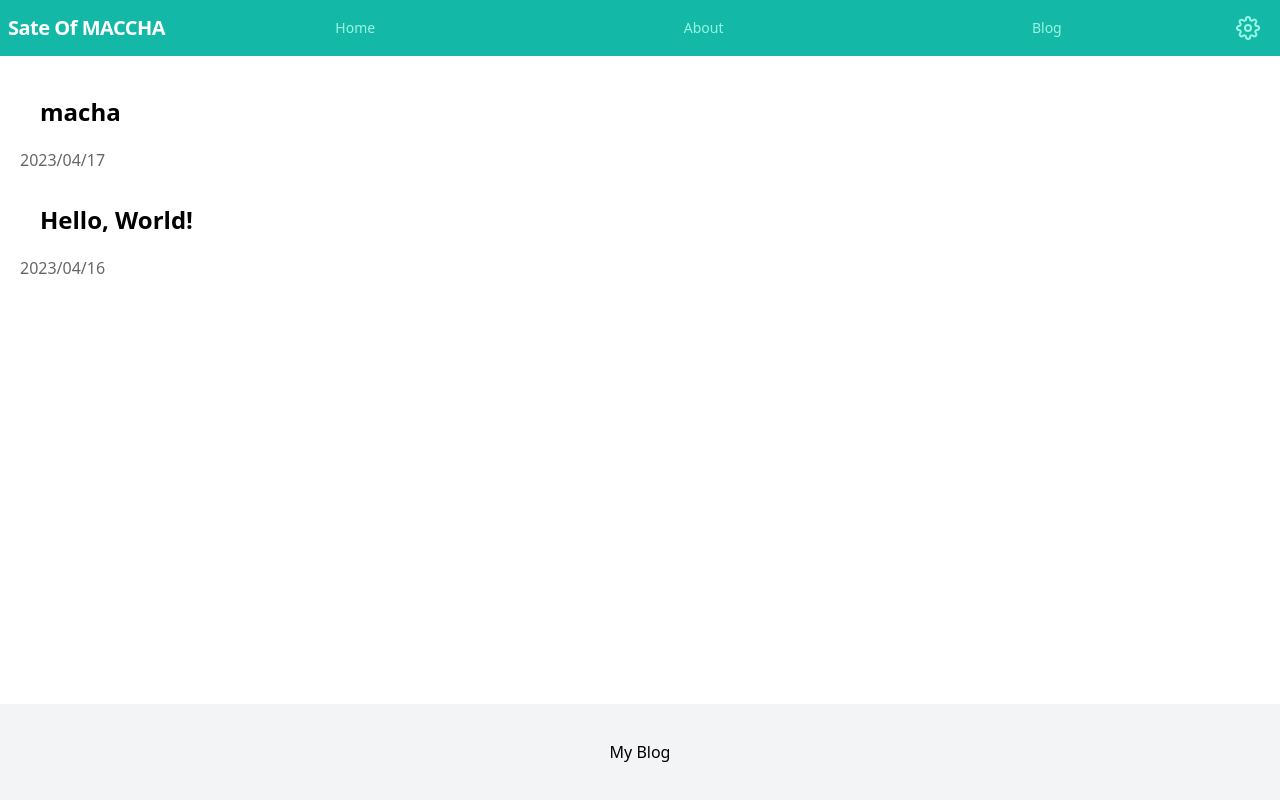
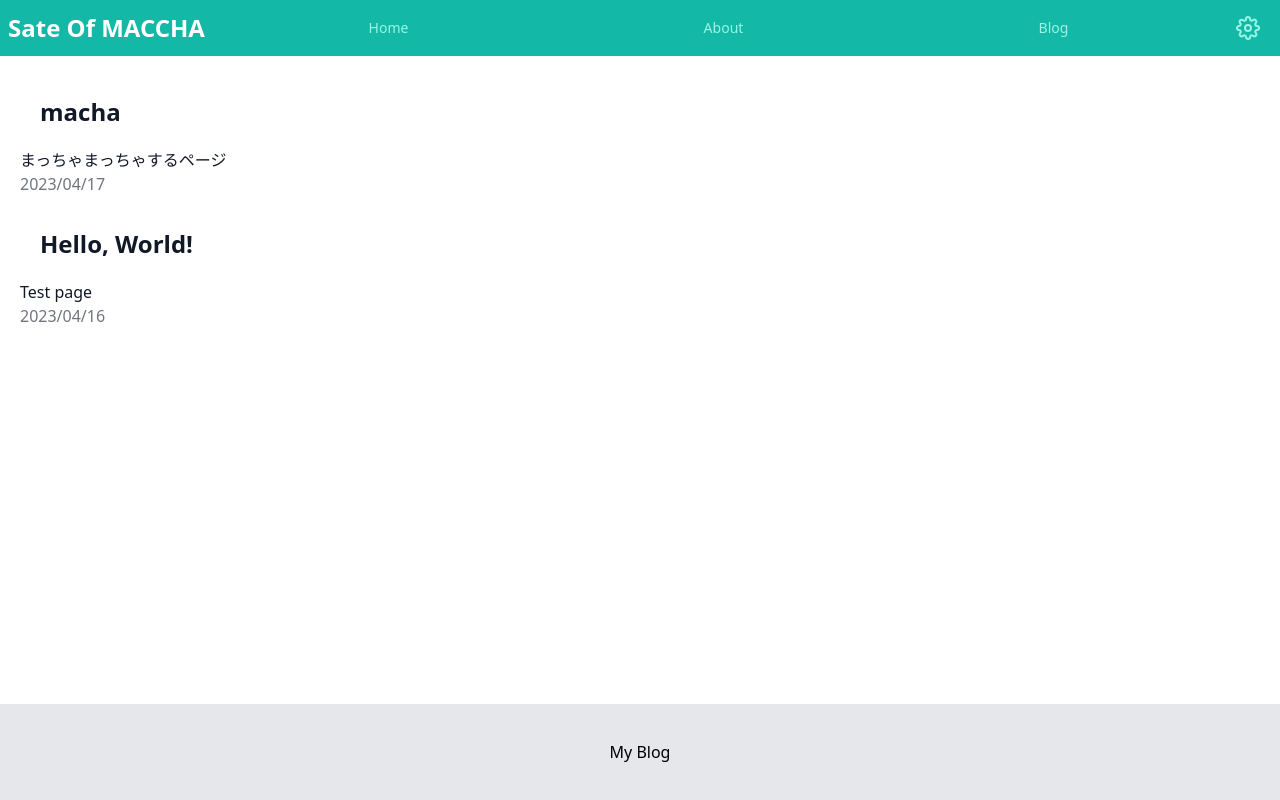
Before and after one commit to kazu-yamy/Blog, a Next.js app: page /blog in a window 1280 px wide. Built offline with nearby package versions, Linux system fonts and the light colour scheme.

Commit message:
add description

```diff
--- a/src/app/api/blog/slug.ts
+++ b/src/app/api/blog/slug.ts
@@ -6,6 +6,7 @@ type Post = {
   slug: string;
   content: string;
   title: string;
+  description: string;
   date: string;
 };
 
@@ -25,6 +26,7 @@ export function getPostBySlug(slug: string, fields: string[]) {
     slug: "",
     content: "",
     title: "",
+    description: "",
     date: "",
   };
 
@@ -35,7 +37,7 @@ export function getPostBySlug(slug: string, fields: string[]) {
     if (field === "content") {
       items[field] = content;
     }
-    if (field === "title" || field === "date") {
+    if (field === "title" || field === "date" || field === "description") {
       items[field] = data[field];
     }
   });
--- a/src/app/blog/[contents]/page.tsx
+++ b/src/app/blog/[contents]/page.tsx
@@ -3,13 +3,14 @@ import markdownToHtml from "app/api/blog/markdownToHtml";
 
 type Props = { params: { contents: string } };
 
-const Contents = ({ params: { contents } }: Props) => {
-  const post = getPostBySlug(contents, ["slug", "title", "date", "content"]);
-  console.log(contents);
+export default async function Contents ({ params: { contents } }: Props) {
+  const post = getPostBySlug(contents, [ "title", "date", "content" ]);
+  const mth = await markdownToHtml(post.content);
+  console.log(post);
   return (
-    <div>hello</div>
+    <div>
+      <p>{post.date}</p>
+      <div dangerouslySetInnerHTML={{__html: mth}}></div>
+    </div>
   );
 };
-
-
-export default Contents;
--- a/src/components/Blog/Footer.tsx
+++ b/src/components/Blog/Footer.tsx
@@ -1,6 +1,6 @@
 export function Footer() {
   return (
-      <div className=" bg-gray-100 w-full mx-auto h-24 flex items-center justify-center absolute bottom-0 ">
+      <div className=" bg-gray-200 w-full mx-auto h-24 flex items-center justify-center absolute bottom-0 ">
         My Blog
       </div>
   );
--- a/src/components/Blog/Summary.tsx
+++ b/src/components/Blog/Summary.tsx
@@ -1,14 +1,16 @@
 import { getAllPosts } from "app/api/blog/slug";
+import Link from "next/link";
 
 export function Summary() {
-  const allPosts = getAllPosts(["slug", "title", "date", "tags"]);
+  const allPosts = getAllPosts(["slug", "title", "description", "date", "tags"]);
   return (
     <div className=" m-5 ">
       {allPosts.map((post) => (
-        <a href={"/blog/" + post.slug} key={post.slug}>
-          <h2 className=" text-2xl flex-1 p-5 font-bold ">{post.title}</h2>
+        <Link href={"/blog/" + post.slug} key={post.slug} className=" no-underline text-gray-900 ">
+          <h1 className=" flex-1 p-5 font-bold  ">{post.title}</h1>
+          <p>{post.description}</p>
           <p className=" mb-3 opacity-60 ">{post.date}</p>
-        </a>
+        </Link>
       ))}
     </div>
   );
--- a/src/components/Navigation/NavBar.tsx
+++ b/src/components/Navigation/NavBar.tsx
@@ -26,9 +26,9 @@ export function NavBar() {
 
     return (
       <div className=" flex items-center justify-between flex-wrap bg-teal-500 p-2 ">
-        <Link href={"/"}>
-          <div className=" flex items-center flex-shrink-0 text-white mr-6">
-            <h1 className=" font-semibold text-xl tracking-tight">
+        <Link href={"/"} className=" no-underline ">
+          <div className=" flex items-center text-white mr-6">
+            <h1 className=" font-semibold ">
               Sate Of MACCHA
             </h1>
           </div>
--- a/src/contents/hello/index.md
+++ b/src/contents/hello/index.md
@@ -1,8 +1,9 @@
 ---
 title: "Hello, World!"
 date: "2023/04/16"
+description: "Test page"
 ---
 
-##Test
+## Test
 
 test message
--- a/src/contents/macha/index.md
+++ b/src/contents/macha/index.md
@@ -1,8 +1,9 @@
 ---
 title: "macha"
 date: "2023/04/17"
+description: "まっちゃまっちゃするページ"
 ---
 
-##見出し
+## 見出し
 
 まっちゃぁ
--- a/src/styles/globals.css
+++ b/src/styles/globals.css
@@ -5,3 +5,18 @@
 @layer components {
 
 }
+
+@tailwind base;
+
+h1 {
+  @apply text-2xl;
+}
+h2 {
+  @apply text-xl;
+}
+h3 {
+  @apply text-lg;
+}
+a {
+  @apply text-blue-600 underline;
+}
```
